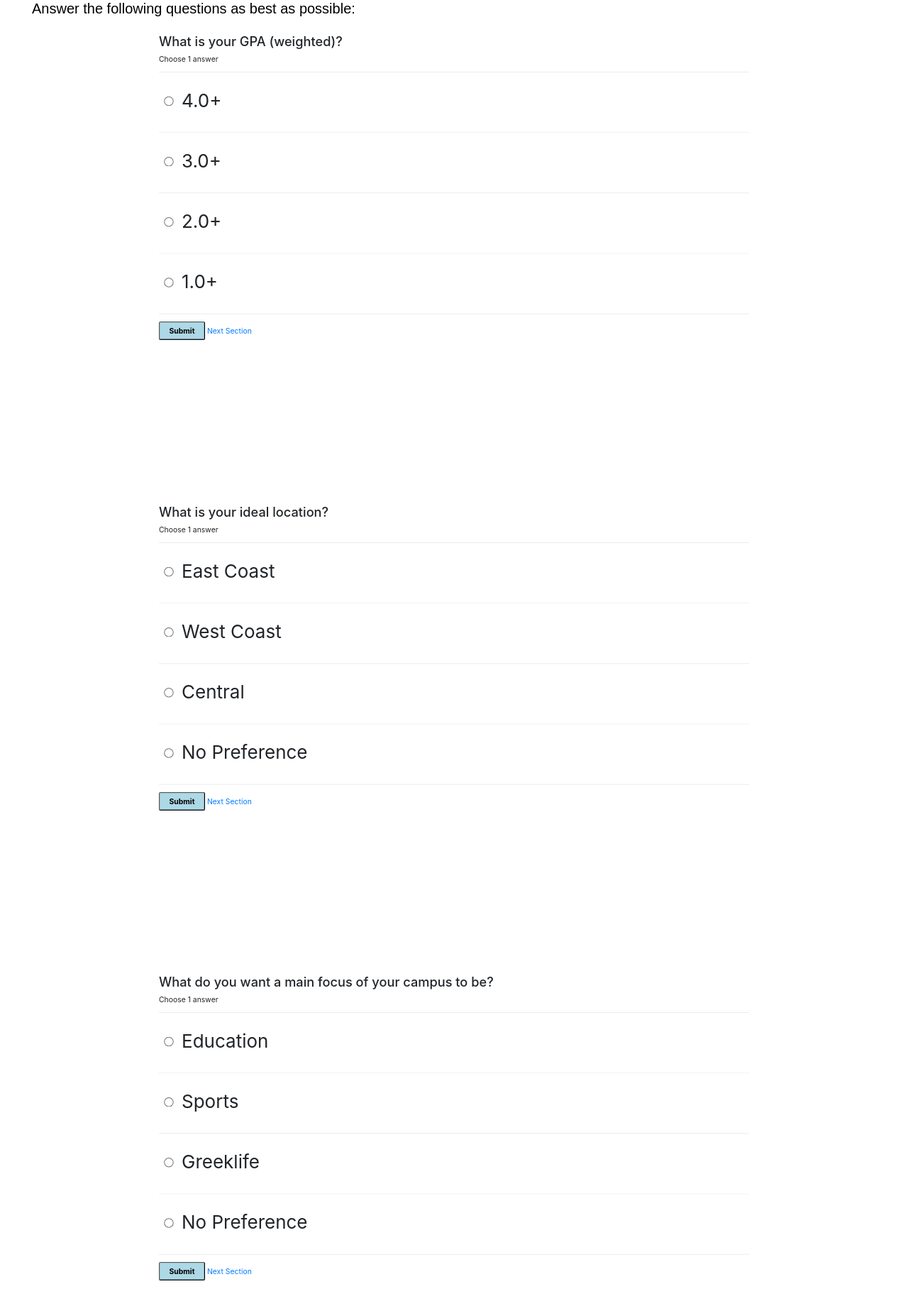
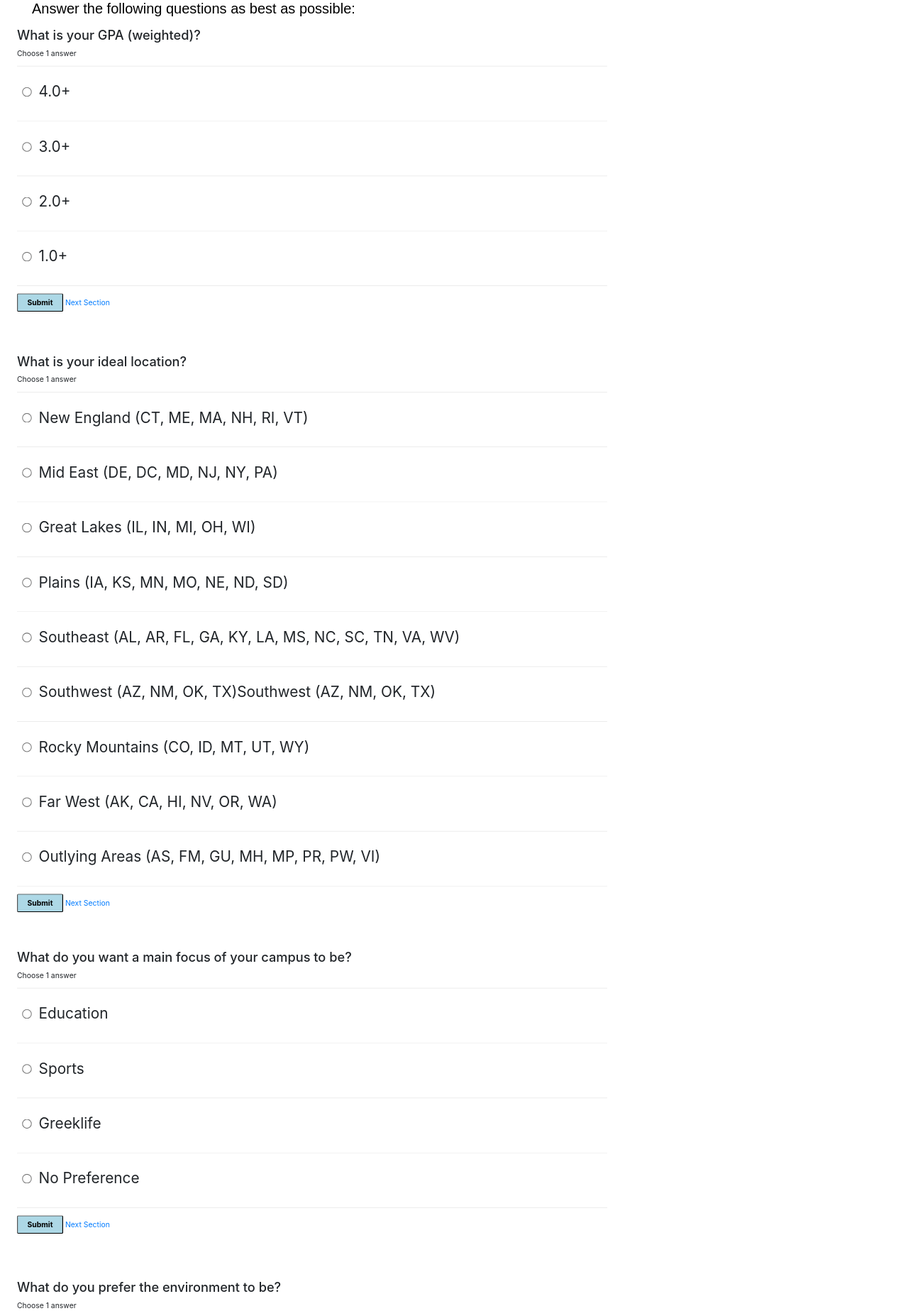
Before and after one commit to ryanshay18/P3_Parrots, a Flask app: page /quiz in a window 1280 px wide. Shown: the part 75-1922 px from the top of the page at 71% size. Run offline with Flask 2, Linux system fonts and the light colour scheme; some libraries are stand-ins or nearby versions.

Commit message:
quiz page reformat + new question

```diff
--- a/templates/quiz.html
+++ b/templates/quiz.html
@@ -2,213 +2,348 @@
 
 {% block link1 %}
 <h1>Answer the following questions as best as possible: </h1>
-<div style='transform: scale(0.65); position: relative; top: -100px;'>
+<div style='transform: scale(0.65); position: relative; top: -100px; left: -200px;'>
     <h3>What is your GPA (weighted)?</h3>
     <p>Choose 1 answer</p>
-    <hr />
+    <hr/>
 
     <div id='block-11' style='padding: 10px;'>
-        <label for='option-11' style=' padding: 5px; font-size: 2.5rem;'>
-            <input type='radio' name='option' value='4.0+' id='option-11' style='transform: scale(1.6); margin-right: 10px; vertical-align: middle; margin-top: -2px;' />
+        <label for='option-11' style=' padding: 5px; font-size: 2rem;'>
+            <input type='radio' name='option' value='4.0+' id='option-11'
+                   style='transform: scale(1.6); margin-right: 10px; vertical-align: middle; margin-top: -2px;'/>
             4.0+</label>
         <span id='result-11'></span>
     </div>
-    <hr />
+    <hr/>
 
     <div id='block-12' style='padding: 10px;'>
-        <label for='option-12' style=' padding: 5px; font-size: 2.5rem;'>
-            <input type='radio' name='option' value='3.0+' id='option-12' style='transform: scale(1.6); margin-right: 10px; vertical-align: middle; margin-top: -2px;' />
+        <label for='option-12' style=' padding: 5px; font-size: 2rem;'>
+            <input type='radio' name='option' value='3.0+' id='option-12'
+                   style='transform: scale(1.6); margin-right: 10px; vertical-align: middle; margin-top: -2px;'/>
             3.0+</label>
         <span id='result-12'></span>
     </div>
-    <hr />
+    <hr/>
 
     <div id='block-13' style='padding: 10px;'>
-        <label for='option-13' style=' padding: 5px; font-size: 2.5rem;'>
-            <input type='radio' name='option' value='2.0+' id='option-13' style='transform: scale(1.6); margin-right: 10px; vertical-align: middle; margin-top: -2px;' />
+        <label for='option-13' style=' padding: 5px; font-size: 2rem;'>
+            <input type='radio' name='option' value='2.0+' id='option-13'
+                   style='transform: scale(1.6); margin-right: 10px; vertical-align: middle; margin-top: -2px;'/>
             2.0+</label>
         <span id='result-13'></span>
     </div>
-    <hr />
+    <hr/>
 
     <div id='block-14' style='padding: 10px;'>
-        <label for='option-14' style=' padding: 5px; font-size: 2.5rem;'>
-            <input type='radio' name='option' value='1.0+' id='option-14' style='transform: scale(1.6); margin-right: 10px; vertical-align: middle; margin-top: -2px;' />
+        <label for='option-14' style=' padding: 5px; font-size: 2rem;'>
+            <input type='radio' name='option' value='1.0+' id='option-14'
+                   style='transform: scale(1.6); margin-right: 10px; vertical-align: middle; margin-top: -2px;'/>
             1.0+</label>
         <span id='result-14'></span>
     </div>
-    <hr />
-    <button type='button' onclick='displayAnswer1()' style='width: 100px; height: 40px; border-radius: 3px; background-color: lightblue; font-weight: 700;'>Submit</button>
+    <hr/>
+    <button type='button' onclick='displayAnswer1()'
+            style='width: 100px; height: 40px; border-radius: 3px; background-color: lightblue; font-weight: 700;'>
+        Submit
+    </button>
     <a href="#section-2">Next Section</a>
 </div>
 <!-- will jump to... -->
 <section id="section-2"></section>
-<div style='transform: scale(0.65); position: relative; top: -100px;'>
+<div style='transform: scale(0.65); position: relative; top: -360px; left: -200px;'>
     <h3>What is your ideal location?</h3>
     <p>Choose 1 answer</p>
-<hr />
+    <hr/>
 
     <div id='block-15' style='padding: 10px;'>
-    <label for='option-15' style=' padding: 5px; font-size: 2.5rem;'>
-        <input type='radio' name='option' value='4.0+' id='option-15' style='transform: scale(1.6); margin-right: 10px; vertical-align: middle; margin-top: -2px;' />
-        East Coast</label>
+        <label for='option-15' style=' padding: 5px; font-size: 2rem;'>
+            <input type='radio' name='option' value='4.0+' id='option-15'
+                   style='transform: scale(1.6); margin-right: 10px; vertical-align: middle; margin-top: -2px;'/>
+            New England (CT, ME, MA, NH, RI, VT) </label>
         <span id='result-15'></span>
     </div>
-<hr />
+    <hr/>
 
     <div id='block-16' style='padding: 10px;'>
-    <label for='option-16' style=' padding: 5px; font-size: 2.5rem;'>
-        <input type='radio' name='option' value='3.0+' id='option-16' style='transform: scale(1.6); margin-right: 10px; vertical-align: middle; margin-top: -2px;' />
-        West Coast</label>
+        <label for='option-16' style=' padding: 5px; font-size: 2rem;'>
+            <input type='radio' name='option' value='3.0+' id='option-16'
+                   style='transform: scale(1.6); margin-right: 10px; vertical-align: middle; margin-top: -2px;'/>
+            Mid East (DE, DC, MD, NJ, NY, PA) </label>
         <span id='result-16'></span>
     </div>
-<hr />
+    <hr/>
 
     <div id='block-17' style='padding: 10px;'>
-    <label for='option-17' style=' padding: 5px; font-size: 2.5rem;'>
-        <input type='radio' name='option' value='2.0+' id='option-17' style='transform: scale(1.6); margin-right: 10px; vertical-align: middle; margin-top: -2px;' />
-        Central</label>
+        <label for='option-17' style=' padding: 5px; font-size: 2rem;'>
+            <input type='radio' name='option' value='2.0+' id='option-17'
+                   style='transform: scale(1.6); margin-right: 10px; vertical-align: middle; margin-top: -2px;'/>
+            Great Lakes (IL, IN, MI, OH, WI) </label>
         <span id='result-17'></span>
     </div>
-<hr />
+    <hr/>
 
     <div id='block-18' style='padding: 10px;'>
-    <label for='option-18' style=' padding: 5px; font-size: 2.5rem;'>
-        <input type='radio' name='option' value='1.0+' id='option-18' style='transform: scale(1.6); margin-right: 10px; vertical-align: middle; margin-top: -2px;' />
-        No Preference</label>
+        <label for='option-18' style=' padding: 5px; font-size: 2rem;'>
+            <input type='radio' name='option' value='1.0+' id='option-18'
+                   style='transform: scale(1.6); margin-right: 10px; vertical-align: middle; margin-top: -2px;'/>
+            Plains (IA, KS, MN, MO, NE, ND, SD) </label>
         <span id='result-18'></span>
     </div>
-<hr />
-<button type='button' onclick='displayAnswer2()' style='width: 100px; height: 40px; border-radius: 3px; background-color: lightblue; font-weight: 700;'>Submit</button>
+    <hr/>
+
+    <div id='block-19' style='padding: 10px;'>
+        <label for='option-19' style=' padding: 5px; font-size: 2rem;'>
+            <input type='radio' name='option' value='1.0+' id='option-19'
+                   style='transform: scale(1.6); margin-right: 10px; vertical-align: middle; margin-top: -2px;'/>
+            Southeast (AL, AR, FL, GA, KY, LA, MS, NC, SC, TN, VA, WV) </label>
+        <span id='result-19'></span>
+    </div>
+    <hr/>
+
+    <div id='block-20' style='padding: 10px;'>
+        <label for='option-20' style=' padding: 5px; font-size: 2rem;'>
+            <input type='radio' name='option' value='1.0+' id='option-20'
+                   style='transform: scale(1.6); margin-right: 10px; vertical-align: middle; margin-top: -2px;'/>
+            Southwest (AZ, NM, OK, TX)Southwest (AZ, NM, OK, TX) </label>
+        <span id='result-20'></span>
+    </div>
+    <hr/>
+
+    <div id='block-21' style='padding: 10px;'>
+        <label for='option-21' style=' padding: 5px; font-size: 2rem;'>
+            <input type='radio' name='option' value='1.0+' id='option-21'
+                   style='transform: scale(1.6); margin-right: 10px; vertical-align: middle; margin-top: -2px;'/>
+            Rocky Mountains (CO, ID, MT, UT, WY) </label>
+        <span id='result-21'></span>
+    </div>
+    <hr/>
+
+    <div id='block-22' style='padding: 10px;'>
+        <label for='option-22' style=' padding: 5px; font-size: 2rem;'>
+            <input type='radio' name='option' value='1.0+' id='option-22'
+                   style='transform: scale(1.6); margin-right: 10px; vertical-align: middle; margin-top: -2px;'/>
+            Far West (AK, CA, HI, NV, OR, WA) </label>
+        <span id='result-22'></span>
+    </div>
+    <hr/>
+
+    <div id='block-23' style='padding: 10px;'>
+        <label for='option-23' style=' padding: 5px; font-size: 2rem;'>
+            <input type='radio' name='option' value='1.0+' id='option-23'
+                   style='transform: scale(1.6); margin-right: 10px; vertical-align: middle; margin-top: -2px;'/>
+            Outlying Areas (AS, FM, GU, MH, MP, PR, PW, VI) </label>
+        <span id='result-23'></span>
+    </div>
+    <hr/>
+
+    <button type='button' onclick='displayAnswer2()'
+            style='width: 100px; height: 40px; border-radius: 3px; background-color: lightblue; font-weight: 700;'>
+        Submit
+    </button>
     <a href="#section-3">Next Section</a>
 </div>
 <!-- will jump to... -->
 <section id="section-3"></section>
-<div style='transform: scale(0.65); position: relative; top: -100px;'>
+<div style='transform: scale(0.65); position: relative; top: -625px; left: -200px;'>
     <h3>What do you want a main focus of your campus to be?</h3>
     <p>Choose 1 answer</p>
-    <hr />
+    <hr/>
 
-    <div id='block-19' style='padding: 10px;'>
-        <label for='option-19' style=' padding: 5px; font-size: 2.5rem;'>
-            <input type='radio' name='option' value='4.0+' id='option-19' style='transform: scale(1.6); margin-right: 10px; vertical-align: middle; margin-top: -2px;' />
+    <div id='block-24' style='padding: 10px;'>
+        <label for='option-24' style=' padding: 5px; font-size: 2rem;'>
+            <input type='radio' name='option' value='4.0+' id='option-24'
+                   style='transform: scale(1.6); margin-right: 10px; vertical-align: middle; margin-top: -2px;'/>
             Education</label>
-        <span id='result-19'></span>
+        <span id='result-24'></span>
     </div>
-    <hr />
+    <hr/>
 
-    <div id='block-20' style='padding: 10px;'>
-        <label for='option-20' style=' padding: 5px; font-size: 2.5rem;'>
-            <input type='radio' name='option' value='3.0+' id='option-20' style='transform: scale(1.6); margin-right: 10px; vertical-align: middle; margin-top: -2px;' />
+    <div id='block-25' style='padding: 10px;'>
+        <label for='option-25' style=' padding: 5px; font-size: 2rem;'>
+            <input type='radio' name='option' value='3.0+' id='option-25'
+                   style='transform: scale(1.6); margin-right: 10px; vertical-align: middle; margin-top: -2px;'/>
             Sports</label>
-        <span id='result-20'></span>
+        <span id='result-25'></span>
     </div>
-    <hr />
+    <hr/>
 
-    <div id='block-21' style='padding: 10px;'>
-        <label for='option-21' style=' padding: 5px; font-size: 2.5rem;'>
-            <input type='radio' name='option' value='2.0+' id='option-21' style='transform: scale(1.6); margin-right: 10px; vertical-align: middle; margin-top: -2px;' />
+    <div id='block-26' style='padding: 10px;'>
+        <label for='option-26' style=' padding: 5px; font-size: 2rem;'>
+            <input type='radio' name='option' value='2.0+' id='option-26'
+                   style='transform: scale(1.6); margin-right: 10px; vertical-align: middle; margin-top: -2px;'/>
             Greeklife</label>
-        <span id='result-21'></span>
+        <span id='result-26'></span>
     </div>
-    <hr />
+    <hr/>
 
-    <div id='block-22' style='padding: 10px;'>
-        <label for='option-22' style=' padding: 5px; font-size: 2.5rem;'>
-            <input type='radio' name='option' value='1.0+' id='option-22' style='transform: scale(1.6); margin-right: 10px; vertical-align: middle; margin-top: -2px;' />
+    <div id='block-27' style='padding: 10px;'>
+        <label for='option-27' style=' padding: 5px; font-size: 2rem;'>
+            <input type='radio' name='option' value='1.0+' id='option-27'
+                   style='transform: scale(1.6); margin-right: 10px; vertical-align: middle; margin-top: -2px;'/>
             No Preference</label>
-        <span id='result-22'></span>
+        <span id='result-27'></span>
     </div>
-    <hr />
-    <button type='button' onclick='displayAnswer3()' style='width: 100px; height: 40px; border-radius: 3px; background-color: lightblue; font-weight: 700;'>Submit</button>
+    <hr/>
+    <button type='button' onclick='displayAnswer3()'
+            style='width: 100px; height: 40px; border-radius: 3px; background-color: lightblue; font-weight: 700;'>
+        Submit
+    </button>
     <a href="#section-4">Next Section</a>
 </div>
 <!-- will jump to... -->
 <section id="section-4"></section>
-<div style='transform: scale(0.65); position: relative; top: -100px;'>
-    <h3>What is your budget per year?</h3>
+<div style='transform: scale(0.65); position: relative; top: -775px; left: -200px;'>
+    <h3>What do you prefer the environment to be?</h3>
     <p>Choose 1 answer</p>
-    <hr />
+    <hr/>
 
-    <div id='block-23' style='padding: 10px;'>
-        <label for='option-23' style=' padding: 5px; font-size: 2.5rem;'>
-            <input type='radio' name='option' value='4.0+' id='option-23' style='transform: scale(1.6); margin-right: 10px; vertical-align: middle; margin-top: -2px;' />
-            5-15k</label>
-        <span id='result-23'></span>
+    <div id='block-28' style='padding: 10px;'>
+        <label for='option-28' style=' padding: 5px; font-size: 2rem;'>
+            <input type='radio' name='option' value='4.0+' id='option-28'
+                   style='transform: scale(1.6); margin-right: 10px; vertical-align: middle; margin-top: -2px;'/>
+            City (Population: 100,000 - 250,000) </label>
+        <span id='result-28'></span>
     </div>
-    <hr />
+    <hr/>
 
-    <div id='block-24' style='padding: 10px;'>
-        <label for='option-24' style=' padding: 5px; font-size: 2.5rem;'>
-            <input type='radio' name='option' value='3.0+' id='option-24' style='transform: scale(1.6); margin-right: 10px; vertical-align: middle; margin-top: -2px;' />
-            15-25k</label>
-        <span id='result-24'></span>
+    <div id='block-29' style='padding: 10px;'>
+        <label for='option-29' style=' padding: 5px; font-size: 2rem;'>
+            <input type='radio' name='option' value='3.0+' id='option-29'
+                   style='transform: scale(1.6); margin-right: 10px; vertical-align: middle; margin-top: -2px;'/>
+            Suburb (Population: 100,000 - 250,000) </label>
+        <span id='result-29'></span>
     </div>
-    <hr />
+    <hr/>
 
-    <div id='block-25' style='padding: 10px;'>
-        <label for='option-25' style=' padding: 5px; font-size: 2.5rem;'>
-            <input type='radio' name='option' value='2.0+' id='option-25' style='transform: scale(1.6); margin-right: 10px; vertical-align: middle; margin-top: -2px;' />
-            25-35k</label>
-        <span id='result-25'></span>
+    <div id='block-30' style='padding: 10px;'>
+        <label for='option-30' style=' padding: 5px; font-size: 2rem;'>
+            <input type='radio' name='option' value='2.0+' id='option-30'
+                   style='transform: scale(1.6); margin-right: 10px; vertical-align: middle; margin-top: -2px;'/>
+            Town (cluster 10 - 35 miles away from urban area) </label>
+        <span id='result-30'></span>
     </div>
-    <hr />
+    <hr/>
 
-    <div id='block-26' style='padding: 10px;'>
-        <label for='option-26' style=' padding: 5px; font-size: 2.5rem;'>
-            <input type='radio' name='option' value='1.0+' id='option-26' style='transform: scale(1.6); margin-right: 10px; vertical-align: middle; margin-top: -2px;' />
-            35k+</label>
-        <span id='result-26'></span>
+    <div id='block-31' style='padding: 10px;'>
+        <label for='option-31' style=' padding: 5px; font-size: 2rem;'>
+            <input type='radio' name='option' value='1.0+' id='option-31'
+                   style='transform: scale(1.6); margin-right: 10px; vertical-align: middle; margin-top: -2px;'/>
+            Rural (5 - 25 miles away from urban area) </label>
+        <span id='result-31'></span>
     </div>
-    <hr />
-    <button type='button' onclick='displayAnswer4()' style='width: 100px; height: 40px; border-radius: 3px; background-color: lightblue; font-weight: 700;'>Submit</button>
+    <hr/>
+    <button type='button' onclick='displayAnswer4()'
+            style='width: 100px; height: 40px; border-radius: 3px; background-color: lightblue; font-weight: 700;'>
+        Submit
+    </button>
     <a href="#section-5">Next Section</a>
 </div>
 <!-- will jump to... -->
 <section id="section-5"></section>
-<div style='transform: scale(0.65); position: relative; top: -100px;'>
+<div style='transform: scale(0.65); position: relative; top: -930px; left: -200px;'>
     <h3>What majors/areas of study are you most interested in?</h3>
     <p>Choose 1 answer</p>
-    <hr />
+    <hr/>
 
-    <div id='block-27' style='padding: 10px;'>
-        <label for='option-27' style=' padding: 5px; font-size: 2.5rem;'>
-            <input type='radio' name='option' value='4.0+' id='option-27' style='transform: scale(1.6); margin-right: 10px; vertical-align: middle; margin-top: -2px;' />
+    <div id='block-32' style='padding: 10px;'>
+        <label for='option-32' style=' padding: 5px; font-size: 2rem;'>
+            <input type='radio' name='option' value='4.0+' id='option-32'
+                   style='transform: scale(1.6); margin-right: 10px; vertical-align: middle; margin-top: -2px;'/>
             STEM</label>
-        <span id='result-27'></span>
+        <span id='result-32'></span>
     </div>
-    <hr />
+    <hr/>
 
-    <div id='block-28' style='padding: 10px;'>
-        <label for='option-28' style=' padding: 5px; font-size: 2.5rem;'>
-            <input type='radio' name='option' value='3.0+' id='option-28' style='transform: scale(1.6); margin-right: 10px; vertical-align: middle; margin-top: -2px;' />
+    <div id='block-33' style='padding: 10px;'>
+        <label for='option-33' style=' padding: 5px; font-size: 2rem;'>
+            <input type='radio' name='option' value='3.0+' id='option-33'
+                   style='transform: scale(1.6); margin-right: 10px; vertical-align: middle; margin-top: -2px;'/>
             English/Journalism/History</label>
-        <span id='result-28'></span>
+        <span id='result-33'></span>
     </div>
-    <hr />
+    <hr/>
 
-    <div id='block-29' style='padding: 10px;'>
-        <label for='option-29' style=' padding: 5px; font-size: 2.5rem;'>
-            <input type='radio' name='option' value='2.0+' id='option-29' style='transform: scale(1.6); margin-right: 10px; vertical-align: middle; margin-top: -2px;' />
+    <div id='block-34' style='padding: 10px;'>
+        <label for='option-34' style=' padding: 5px; font-size: 2rem;'>
+            <input type='radio' name='option' value='2.0+' id='option-34'
+                   style='transform: scale(1.6); margin-right: 10px; vertical-align: middle; margin-top: -2px;'/>
             Fine Arts</label>
-        <span id='result-29'></span>
+        <span id='result-34'></span>
     </div>
-    <hr />
+    <hr/>
 
-    <div id='block-30' style='padding: 10px;'>
-        <label for='option-30' style=' padding: 5px; font-size: 2.5rem;'>
-            <input type='radio' name='option' value='1.0+' id='option-30' style='transform: scale(1.6); margin-right: 10px; vertical-align: middle; margin-top: -2px;' />
+    <div id='block-35' style='padding: 10px;'>
+        <label for='option-35' style=' padding: 5px; font-size: 2rem;'>
+            <input type='radio' name='option' value='1.0+' id='option-35'
+                   style='transform: scale(1.6); margin-right: 10px; vertical-align: middle; margin-top: -2px;'/>
             Other</label>
-        <span id='result-30'></span>
+        <span id='result-35'></span>
     </div>
-    <hr />
-    <button type='button' onclick='displayAnswer5()' style='width: 100px; height: 40px; border-radius: 3px; background-color: lightblue; font-weight: 700;'>Submit</button>
+    <hr/>
+    <button type='button' onclick='displayAnswer5()'
+            style='width: 100px; height: 40px; border-radius: 3px; background-color: lightblue; font-weight: 700;'>
+        Submit
+    </button>
 </div>
-<a id='showanswer5'></a>
 
-<script>
+<section id="section-6"></section>
+<div style='transform: scale(0.65); position: relative; top: -1100px; left: -200px;'>
+    <h3>What degree are you looking to get in college?</h3>
+    <p>Choose 1 answer</p>
+    <hr/>
 
-</script>
+    <div id='block-36' style='padding: 10px;'>
+        <label for='option-36' style=' padding: 5px; font-size: 2rem;'>
+            <input type='radio' name='option' value='4.0+' id='option-36'
+                   style='transform: scale(1.6); margin-right: 10px; vertical-align: middle; margin-top: -2px;'/>
+            Associates Degree</label>
+        <span id='result-36'></span>
+    </div>
+    <hr/>
+
+    <div id='block-37' style='padding: 10px;'>
+        <label for='option-37' style=' padding: 5px; font-size: 2rem;'>
+            <input type='radio' name='option' value='3.0+' id='option-37'
+                   style='transform: scale(1.6); margin-right: 10px; vertical-align: middle; margin-top: -2px;'/>
+            Doctorate </label>
+        <span id='result-37'></span>
+    </div>
+    <hr/>
+
+    <div id='block-38' style='padding: 10px;'>
+        <label for='option-38' style=' padding: 5px; font-size: 2rem;'>
+            <input type='radio' name='option' value='2.0+' id='option-38'
+                   style='transform: scale(1.6); margin-right: 10px; vertical-align: middle; margin-top: -2px;'/>
+            Master's Degree </label>
+        <span id='result-38'></span>
+    </div>
+    <hr/>
+
+    <div id='block-39' style='padding: 10px;'>
+        <label for='option-39' style=' padding: 5px; font-size: 2rem;'>
+            <input type='radio' name='option' value='1.0+' id='option-39'
+                   style='transform: scale(1.6); margin-right: 10px; vertical-align: middle; margin-top: -2px;'/>
+            Bachelor's Degree</label>
+        <span id='result-39'></span>
+    </div>
+    <hr/>
+
+    <div id='block-40' style='padding: 10px;'>
+        <label for='option-40' style=' padding: 5px; font-size: 2rem;'>
+            <input type='radio' name='option' value='1.0+' id='option-40'
+                   style='transform: scale(1.6); margin-right: 10px; vertical-align: middle; margin-top: -2px;'/>
+            2 Year / 4 Year Special Focus</label>
+        <span id='result-40'></span>
+    </div>
+    <hr/>
+
+    <button type='button' onclick='displayAnswer5()'
+            style='width: 100px; height: 40px; border-radius: 3px; background-color: lightblue; font-weight: 700;'>
+        Submit
+    </button>
+</div>
+<a id='showanswer6'></a>
+
 
 <style/>
 
```
Lines whose indentation alone changed are shown as unchanged.
